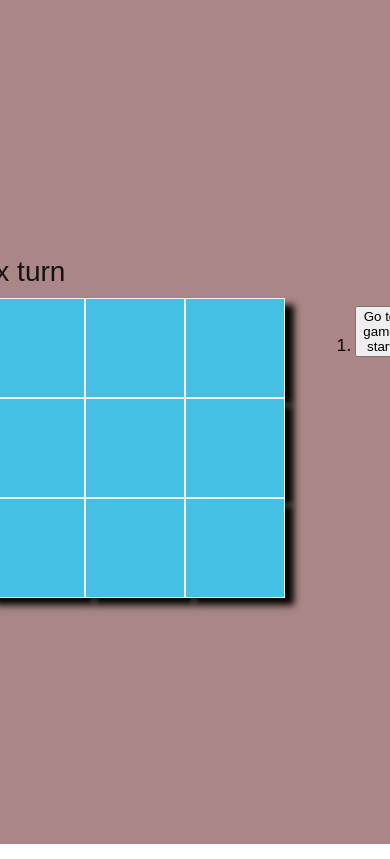
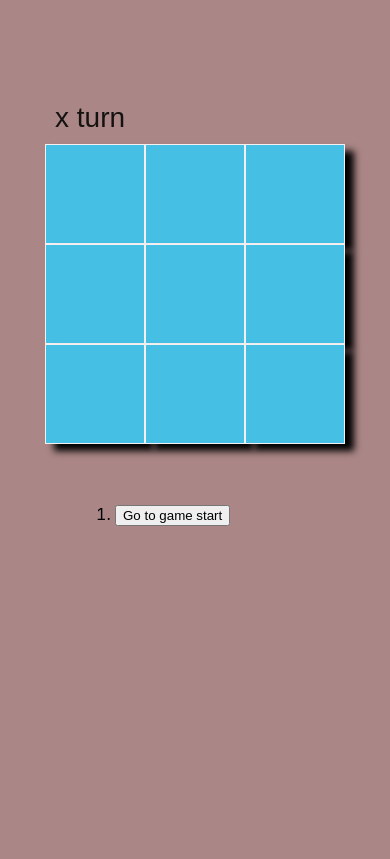
Before and after one commit to Tewodros-Tilahun-01/tic-tac-toe, a React (Create React App) app: page / in a window 390 px wide. Built offline with nearby package versions, Linux system fonts and the light colour scheme.

Commit message:
make it responsive

```diff
--- a/src/App.css
+++ b/src/App.css
@@ -27,10 +27,24 @@
   padding: 10px;
   color: rgb(20, 18, 16);
 }
-.game-board {
+.game-board-full {
   display: flex;
 }
 .moves-contanier {
   margin-top: 60px;
   margin-left: 30px;
 }
+@media screen and (max-width: 480px) {
+  .App {
+    width: auto;
+    height: 97vh;
+    padding: 20px;
+  }
+
+  .game-board-full {
+    display: block;
+  }
+  .contenier {
+    height: 80vh;
+  }
+}
--- a/src/board.jsx
+++ b/src/board.jsx
@@ -53,7 +53,7 @@ export default function Board({ xIsNext, square, onPlay }) {
     onPlay(newSquare);
   }
   return (
-    <div>
+    <div className="game-board">
       <div className="status">{status}</div>
       <div className="Square-row">
         <Square value={square[0]} onClick={() => handClicked(0)} />
--- a/src/game.jsx
+++ b/src/game.jsx
@@ -35,7 +35,7 @@ const Game = () => {
   });
 
   return (
-    <div className="game-board">
+    <div className="game-board-full">
       <Board square={currentSquares} xIsNext={xIsNext} onPlay={handlePlay} />
       <div className="moves-contanier">
         <ol>{moves}</ol>
```
